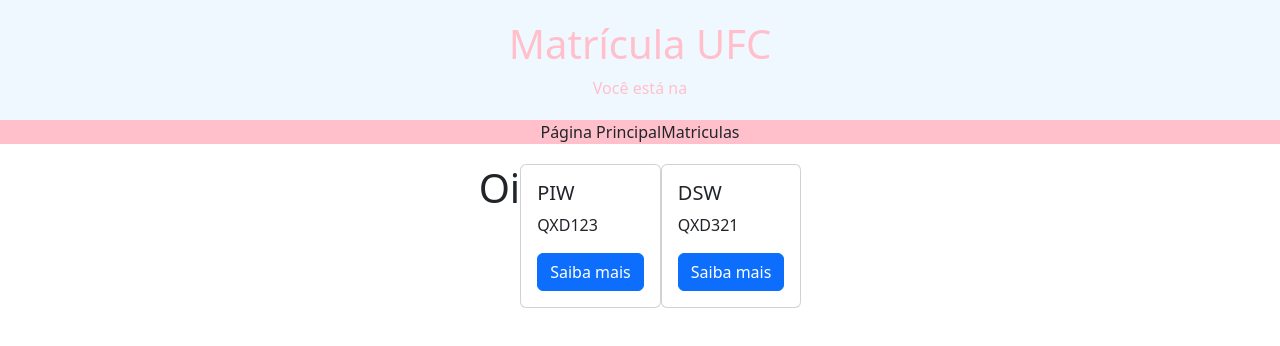
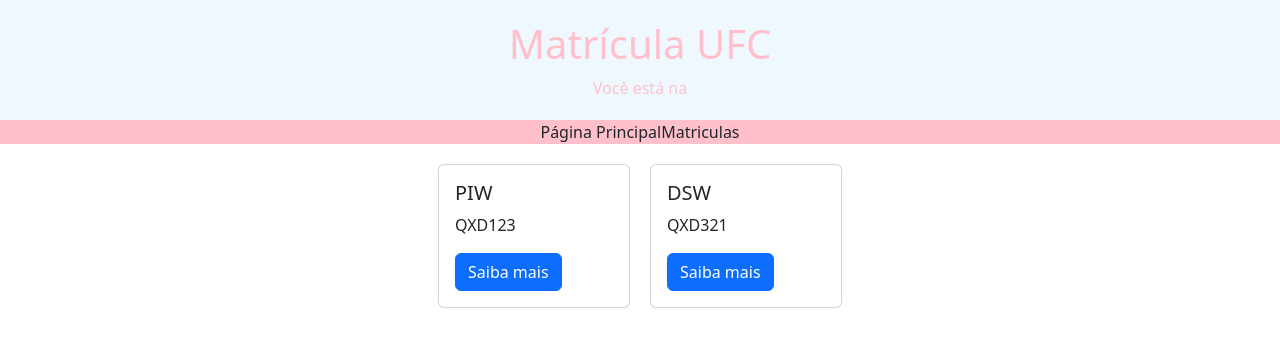
Before and after one commit to eduardaessa/Estudos-React, a React (Create React App) app in the folder my-app/: page / in a window 1280 px wide. Shown: the top 346 px of the page. Built offline with nearby package versions, Linux system fonts and the light colour scheme.

Commit message:
Alterações no componente Card

```diff
--- a/my-app/src/components/common/Cards/Card.css
+++ b/my-app/src/components/common/Cards/Card.css
@@ -0,0 +1,3 @@
+.card {
+    width: 12rem
+}
--- a/my-app/src/components/common/Cards/Card.js
+++ b/my-app/src/components/common/Cards/Card.js
@@ -1,3 +1,5 @@
+import "./Card.css";
+
 export function Card(props) {
   return (
     <div class="card">
--- a/my-app/src/components/pages/PaginaPrincipal/ConteudoPaginaPrincipal.css
+++ b/my-app/src/components/pages/PaginaPrincipal/ConteudoPaginaPrincipal.css
@@ -5,6 +5,7 @@
     background-color: white;
     flex-wrap: wrap;
     padding: 20px;
+    gap: 20px;
 }
 
 /* .card {
--- a/my-app/src/components/pages/PaginaPrincipal/ConteudoPaginaPrincipal.js
+++ b/my-app/src/components/pages/PaginaPrincipal/ConteudoPaginaPrincipal.js
@@ -1,15 +1,5 @@
 import "./ConteudoPaginaPrincipal.css";
 import { Card } from "../../common/Cards/Card";
-
-// function Carda({nome, codigo, disponibilidade}) {
-
-//     return (
-//         <div >
-//             <h3> {nome} </h3>
-//             <span> {codigo} </span>
-//         </div>
-//     )
-// }
 
 export function ConteudoPaginaPrincipal(){
     let disciplinas = [
@@ -25,9 +15,7 @@
 
     return (
         <div className="container">
-            <h1> Oi </h1>
             {cards}
-
         </div>
     )
 }
--- a/my-app/src/components/pages/PaginaPrincipal/PaginaPrincipal.css
+++ b/my-app/src/components/pages/PaginaPrincipal/PaginaPrincipal.css
@@ -3,7 +3,7 @@
     flex-direction: column;
     align-items: center;
     justify-content: center;
-        background-color: aliceblue;
+    background-color: aliceblue;
     padding: 20px;
     margin: 0px;
     color: pink;
```
